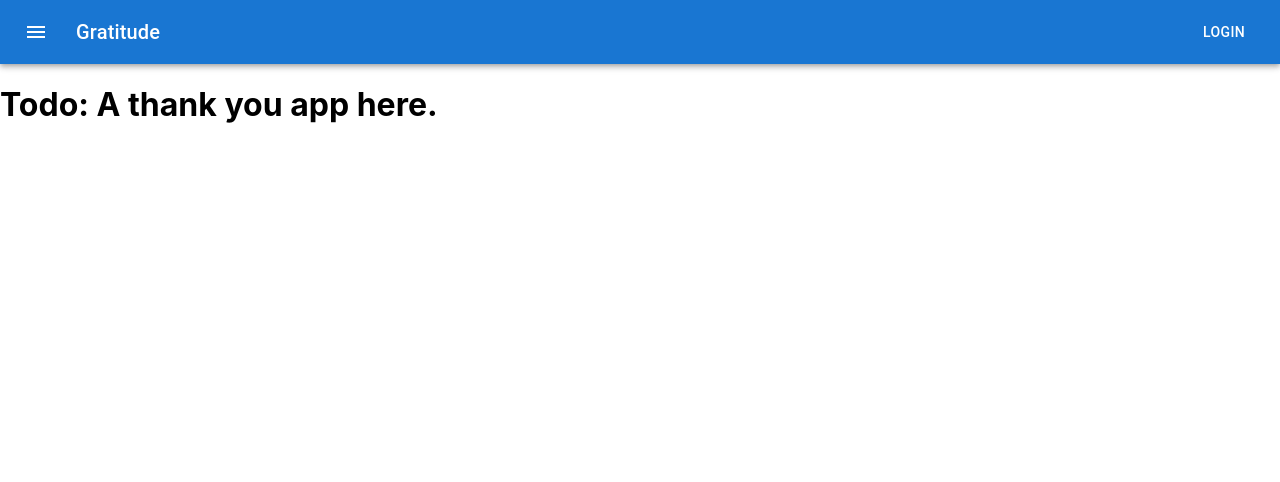
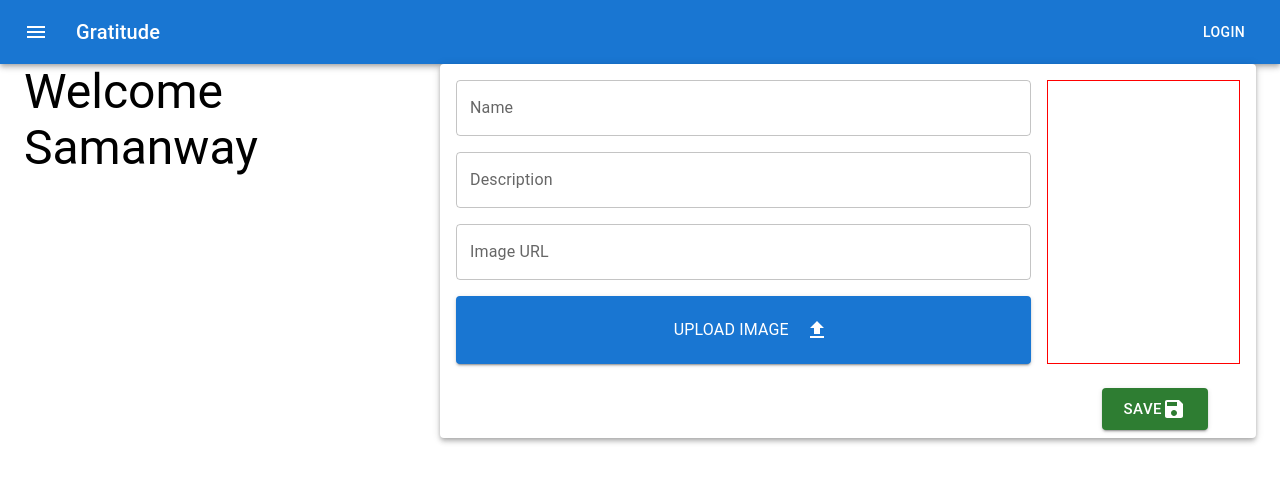
Before and after one commit to devil1993/flying-fridge, a React (Create React App) app: page / in a window 1280 px wide. Shown: the top 482 px of the page. Built offline with nearby package versions, Linux system fonts and the light colour scheme.

Commit message:
Creating basic overlay of dashboard.

```diff
--- a/src/App.jsx
+++ b/src/App.jsx
@@ -6,6 +6,8 @@ import EditThanks from './DashBoard/EditThanks';
 import Published from './Published/Published';
 import { RouterProvider, createBrowserRouter} from 'react-router-dom';
 import ErrorPage from './Commons/ErrorPage';
+import { Box, Button, Card, CardActions, CardContent, Container, Grid, Input, Stack, TextField, Typography } from '@mui/material';
+import { Save, FileUpload } from '@mui/icons-material'
 
 const router = createBrowserRouter([
   {
@@ -30,9 +32,67 @@ function App() {
 
 function Hi(){
   return (
-    <div>
-      <h1>Todo: A thank you app here.</h1>
-    </div>
+    <>
+      <Container maxWidth="xl" >
+        <Grid container spacing={2} >
+            <Grid item md={12} sm={12} xs={12} lg={4}>
+              <Box sx={{
+                color: 'black'
+              }}>
+                <Typography variant='h3'>Welcome Samanway</Typography>
+              </Box>
+            </Grid>
+            <Grid item md={12} sm={12} xs={12} lg={8}>
+                <Card sx={{ minWidth: 275 }} elevation={4}>
+                  <CardContent>
+                    <Stack direction="row" spacing={2}>
+                      <Stack width="75%" spacing={2}>
+                        <TextField id="outlined-basic" label="Name" variant="outlined" />
+                        <TextField id="outlined-basic" label="Description" variant="outlined" />
+                        <TextField id="outlined-basic" label="Image URL" variant="outlined" />
+                        <Button
+                            variant="contained"
+                            component="label"
+                        >
+                            <Typography padding={2}>Upload Image</Typography>
+                            <FileUpload />
+                            <input
+                              type="file"
+                              hidden
+                            />
+                        </Button>
+                        {/* <Input type='file' id="outlined-basic" label="Image" variant="outlined" /> */}
+                      </Stack>
+                      <Box width="25%" sx={{border: "1px solid red"}}></Box>
+                    </Stack>
+                  </CardContent>
+                  <CardActions sx={{
+                    alignSelf: "stretch",
+                    display: "flex",
+                    justifyContent: "flex-end",
+                    alignItems: "flex-start",
+                    marginRight: 5
+                  }}>
+                    <Button variant='contained' size="large" color='success'> Save <Save/> </Button>
+                  </CardActions>
+                </Card>
+            </Grid>
+        </Grid>
+      </Container>
+      {/* <Stack direction="row">
+          <Box sx={
+            {
+              backgroundColor : 'primary.light',
+              height: "25%",
+              width: "25%",
+              p: 2,
+              border: '1px solid red'
+            }
+          }>
+
+          </Box>
+      </Stack> */}
+    </>
   );
 }
 
```
